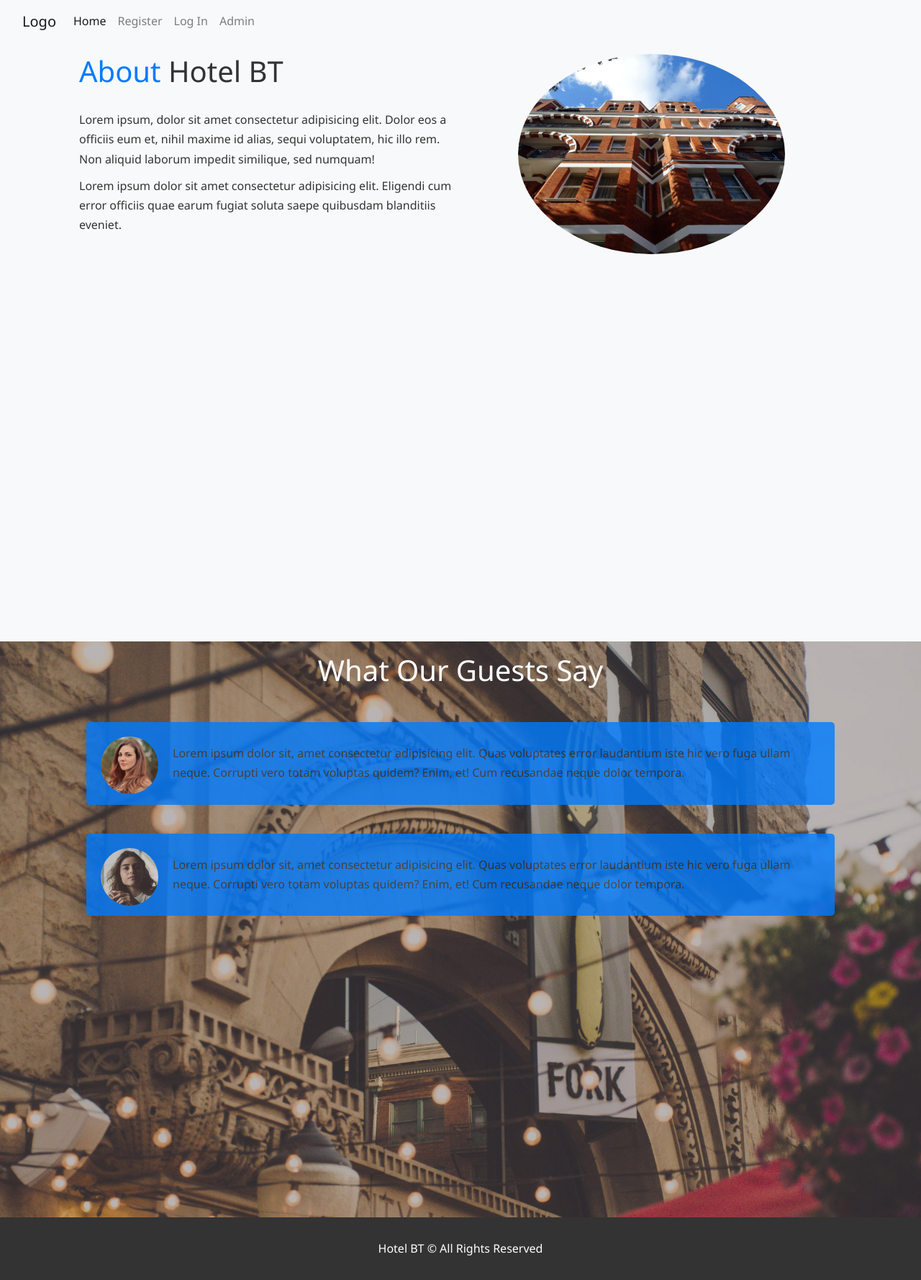
After one commit to HazratAliii/CSE-299-Project, a Django app: page /user/about_us/ in a window 1280 px wide. The commit adds this page. Shown: the whole page at 72% size. Run offline with Django 3.2, Linux system fonts and the light colour scheme; some libraries are stand-ins or nearby versions.

Commit message:
Designed two more pages :white_check_mark:

```diff
--- /dev/null
+++ b/app1/static/app1/about_us.css
@@ -0,0 +1,33 @@
+
+
+#home-info .info-img {
+    display: none;
+}
+
+#home-info .info-content {
+    float: none;
+    width: 100%;
+}
+
+.box {
+    float: none;
+    width: 100%;
+}
+
+#about-info .info-right,
+#about-info .info-left {
+    float: none;
+    width: 100%;
+}
+
+#navbar .info-right {
+    margin-top: 30px;
+}
+
+.l-heading {
+    text-align: center;
+}
+
+.py-3 {
+    padding: 30px 10px;
+}
--- a/app1/views.py
+++ b/app1/views.py
@@ -6,3 +6,6 @@ def home(request):
 
 def register(request):
     return render(request, 'app1/register.html')
+
+def about_us(request):
+    return render(request, 'app1/about_us.html', {})
--- /dev/null
+++ b/user/templates/user/about_us.html
@@ -0,0 +1,58 @@
+{% extends 'app1/base.html' %}
+{% load static %}
+
+{% block content %}
+
+<link rel="stylesheet" href="{% static 'app1/hotelp.css' %}">
+<link rel="stylesheet" media="screen and (max-width:768px)" href="{% static 'app1/about_us.css' %}">
+<!-- <header>
+    <nav id="navbar">
+        <div class="container">
+            <h1 class="logo">
+                <a href="index.html">HBT</a>
+            </h1>
+            <ul>
+                <li>
+                    <a href="index.html">Home</a>
+                </li>
+                <li>
+                    <a class="current" href="about.html">About</a>
+                </li>
+                <li>
+                    <a href="contact.html">Contact</a>
+                </li>
+            </ul>
+        </div>
+    </nav>
+</header> -->
+<section id="about-info" class="bg-light py-3">
+    <div class="container">
+        <div class="info-left">
+            <h1 class="l-heading"><span class="text-primary">About</span> Hotel BT</h1>
+            <p>Lorem ipsum, dolor sit amet consectetur adipisicing elit. Dolor eos a officiis eum et, nihil maxime id alias, sequi voluptatem, hic illo rem. Non aliquid laborum impedit similique, sed numquam!</p>
+            <p>Lorem ipsum dolor sit amet consectetur adipisicing elit. Eligendi cum error officiis quae earum fugiat soluta saepe quibusdam blanditiis eveniet.</p>
+        </div>
+        <div class="info-right">
+            <img src="{% static 'app1/images/photo-2.jpg' %}" alt="hotel">
+        </div>
+    </div>
+</section>
+<div class="clr"></div>
+<section id="testimonials" class="py-3">
+    <div class="container">
+        <h2 class="l-heading">What Our Guests Say</h2>
+        <div class="testimonial bg-primary">
+            <img src="{% static 'app1/images/person-1.jpg' %}" alt="person">
+            <p>Lorem ipsum dolor sit, amet consectetur adipisicing elit. Quas voluptates error laudantium iste hic vero fuga ullam neque. Corrupti vero totam voluptas quidem? Enim, et! Cum recusandae neque dolor tempora.</p>
+        </div>
+        <div class="testimonial bg-primary">
+            <img src="{% static 'app1/images/person-2.jpg' %}" alt="person">
+            <p>Lorem ipsum dolor sit, amet consectetur adipisicing elit. Quas voluptates error laudantium iste hic vero fuga ullam neque. Corrupti vero totam voluptas quidem? Enim, et! Cum recusandae neque dolor tempora.</p>
+        </div>
+    </div>
+</section>
+<footer class="main-footer">
+    <p>Hotel BT &copy; All Rights Reserved</p>
+</footer>
+
+{% endblock content %}
--- a/user/templates/user/hotelP.html
+++ b/user/templates/user/hotelP.html
@@ -21,7 +21,7 @@
         <p>Lorem ipsum dolor, sit amet consectetur adipisicing elit. Amet eaque corrupti sed voluptatibus id. Blanditiis assumenda vero debitis maiores, sapiente excepturi suscipit distinctio! Officiis omnis a, fuga quae inventore sit enim tempore vitae
             earum soluta?</p>
         <!-- <a href="about.html" class="btn btn-light">Read More</a> -->
-        <a href="#" class="btn btn-light">Read More</a>
+        <a href="{% url 'user-about_us' %}" class="btn btn-light">Read More</a>
     </div>
 </section>
 <section id="features">
--- a/user/urls.py
+++ b/user/urls.py
@@ -10,4 +10,5 @@ urlpatterns = [
     path("hotels/", views.hotels, name="user-hotels"),
     path("hotel_info_sub/", views.hotel_info_sub, name="user-hotels_info"),
     path("hotel_page/", views.hotel_page, name="user-hotel_page"),
+    path("about_us/", views.about_us, name="user-about_us"),
 ]
--- a/user/views.py
+++ b/user/views.py
@@ -62,3 +62,6 @@ def hotel_info_sub(request):
 def hotel_page(request):
 
     return render(request, 'user/hotelP.html', {})
+
+def about_us(request):
+    return render(request, 'user/about_us.html', {})
```
